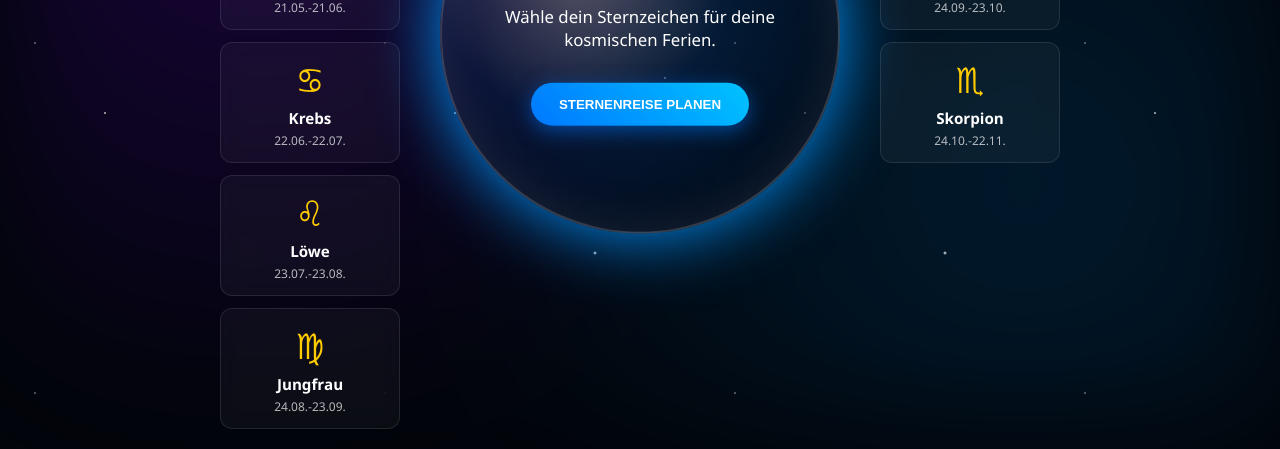
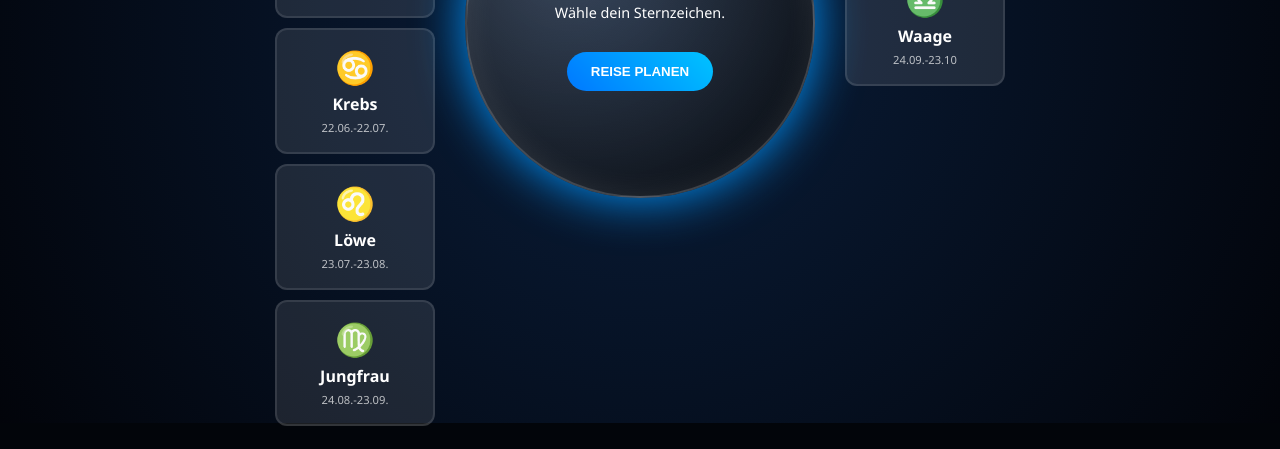
Before and after one commit to KI-Ferien/match-app, a website: page astro/index.html in a window 1280 px wide. Shown: the part 377-826 px from the top of the page. Drawn offline with Linux system fonts and the light colour scheme.

Commit message:
Update index.html

```diff
--- a/astro/index.html
+++ b/astro/index.html
@@ -6,142 +6,154 @@
     <title>KI-Ferien.de | Dein Astro-Planer</title>
     <style>
         :root {
-            --glow-color: #0096ff;
-            --mystic-purple: rgba(120, 0, 255, 0.2);
-            --text-gold: #ffcc00;
-            --bg-deep: #02050a;
+            --glow: #0096ff;
+            --gold: #ffcc00;
+            --bg: #02050a;
         }
 
-        * { box-sizing: border-box; }
+        * { box-sizing: border-box; margin: 0; padding: 0; }
 
         body {
-            margin: 0; padding: 0;
-            background-color: var(--bg-deep);
+            background-color: var(--bg);
             color: white;
-            font-family: 'Segoe UI', Tahoma, sans-serif;
-            min-height: 100vh;
-            display: flex; justify-content: center; align-items: center;
-            overflow-x: hidden; position: relative;
+            font-family: 'Segoe UI', Arial, sans-serif;
+            height: 100vh;
+            display: flex;
+            justify-content: center;
+            align-items: center;
+            overflow: hidden;
         }
 
-        .nebula {
-            position: fixed; top: 0; left: 0; width: 100%; height: 100%;
-            background: radial-gradient(circle at 20% 30%, var(--mystic-purple), transparent 50%),
-                        radial-gradient(circle at 80% 70%, rgba(0, 150, 255, 0.15), transparent 50%);
-            filter: blur(60px); z-index: -2;
-            animation: nebulaPulse 15s infinite alternate ease-in-out;
+        /* HINTERGRUND GANZ HINTEN */
+        .stars-bg {
+            position: fixed;
+            top: 0; left: 0; width: 100%; height: 100%;
+            background: radial-gradient(circle at center, #0a1e3b 0%, #02040a 100%);
+            z-index: 1;
         }
 
-        .stars-container {
-            position: fixed; top: 0; left: 0; width: 100%; height: 100%;
-            z-index: -1;
-            background-image:
-                radial-gradient(1px 1px at 10% 20%, #fff, transparent),
-                radial-gradient(1.5px 1.5px at 30% 40%, #fff, transparent),
-                radial-gradient(2px 2px at 70% 80%, #fff, transparent),
-                radial-gradient(1px 1px at 90% 30%, #fff, transparent);
-            background-size: 350px 350px;
+        /* CONTAINER GANZ VORNE */
+        .main-container {
+            position: relative;
+            z-index: 9999; /* Zwingt alles in den Vordergrund */
+            display: flex;
+            flex-direction: row;
+            align-items: center;
+            justify-content: center;
+            gap: 30px;
+            width: 100%;
+            max-width: 1200px;
+            padding: 20px;
         }
 
-        .main-container {
-            position: relative; z-index: 10;
-            display: flex; flex-direction: row; align-items: center; justify-content: center;
-            gap: 40px; width: 100%; max-width: 1250px; padding: 20px;
+        .zodiac-column {
+            display: flex;
+            flex-direction: column;
+            gap: 10px;
         }
 
-        .zodiac-column { display: flex; flex-direction: column; gap: 12px; width: 180px; }
-
         .zodiac-card {
-            background: rgba(255, 255, 255, 0.04);
-            border: 1px solid rgba(255, 255, 255, 0.1);
-            padding: 12px; text-align: center; border-radius: 12px;
-            cursor: pointer; transition: 0.3s; backdrop-filter: blur(12px);
+            background: rgba(255, 255, 255, 0.1);
+            border: 2px solid rgba(255, 255, 255, 0.1);
+            padding: 15px;
+            text-align: center;
+            border-radius: 12px;
+            cursor: pointer;
+            transition: 0.3s;
+            min-width: 160px;
+            pointer-events: auto; /* Wichtig! */
         }
 
         .zodiac-card:hover, .zodiac-card.active {
-            border-color: var(--glow-color); background: rgba(0, 150, 255, 0.15);
-            box-shadow: 0 0 25px var(--glow-color); transform: scale(1.08);
+            border-color: var(--glow);
+            background: rgba(0, 150, 255, 0.2);
+            box-shadow: 0 0 20px var(--glow);
         }
 
-        .zodiac-symbol { font-size: 2.2rem; color: var(--text-gold); display: block; }
-        .zodiac-name { font-weight: bold; display: block; margin-top: 5px; font-size: 0.95rem; }
-        .zodiac-date { font-size: 0.75rem; opacity: 0.7; pointer-events: none; }
+        .zodiac-symbol { font-size: 2rem; color: var(--gold); display: block; pointer-events: none; }
+        .zodiac-name { font-weight: bold; display: block; margin-top: 5px; pointer-events: none; }
+        .zodiac-date { font-size: 0.7rem; opacity: 0.7; pointer-events: none; }
 
+        /* GLASKUGEL */
         .crystal-ball-container {
-            width: 400px; height: 400px; flex-shrink: 0;
-            display: flex; justify-content: center; align-items: center; position: relative;
+            width: 350px;
+            height: 350px;
+            display: flex;
+            justify-content: center;
+            align-items: center;
         }
 
         .crystal-ball {
-            width: 100%; height: 100%; border-radius: 50%;
-            background: radial-gradient(circle at 35% 35%, rgba(255,255,255,0.3) 0%, rgba(0,150,255,0.1) 40%, rgba(0,5,20,0.85) 90%);
-            box-shadow: 0 0 70px var(--glow-color), inset 0 0 50px rgba(255,255,255,0.1);
-            border: 2px solid rgba(255, 255, 255, 0.2);
-            display: flex; flex-direction: column; justify-content: center; align-items: center;
-            text-align: center; padding: 45px; animation: sphereFloat 6s infinite ease-in-out;
+            width: 100%;
+            height: 100%;
+            border-radius: 50%;
+            background: radial-gradient(circle at 30% 30%, rgba(255,255,255,0.2), rgba(0,0,0,0.8));
+            box-shadow: 0 0 50px var(--glow), inset 0 0 30px rgba(255,255,255,0.1);
+            border: 2px solid rgba(255,255,255,0.2);
+            display: flex;
+            flex-direction: column;
+            justify-content: center;
+            align-items: center;
+            text-align: center;
+            padding: 30px;
         }
-        @keyframes sphereFloat { 0%, 100% { transform: translateY(0); } 50% { transform: translateY(-10px); } }
-
-        .ball-content h1 { font-size: 2rem; margin: 0; text-shadow: 0 0 15px var(--glow-color); }
-        .ball-content p { font-size: 1.05rem; margin: 20px 0; min-height: 3.5em; line-height: 1.4; }
 
         .btn-astro {
             background: linear-gradient(45deg, #0078ff, #00c3ff);
-            border: none; padding: 14px 28px; color: white; border-radius: 35px;
-            cursor: pointer; font-weight: bold; text-transform: uppercase;
-            box-shadow: 0 5px 20px rgba(0, 120, 255, 0.5); transition: 0.3s;
+            border: none;
+            padding: 12px 24px;
+            color: white;
+            border-radius: 30px;
+            cursor: pointer;
+            font-weight: bold;
+            text-transform: uppercase;
+            margin-top: 15px;
+            pointer-events: auto;
+            z-index: 10000;
         }
-        .btn-astro:hover { transform: translateY(-3px); filter: brightness(1.2); }
 
-        @media (max-width: 950px) {
-            .main-container { flex-direction: column; padding-top: 60px; }
-            .zodiac-column { flex-direction: row; flex-wrap: wrap; justify-content: center; width: 100%; }
-            .crystal-ball-container { width: 320px; height: 320px; order: -1; }
+        .btn-astro:hover { transform: scale(1.05); box-shadow: 0 0 20px var(--glow); }
+
+        @media (max-width: 850px) {
+            .main-container { flex-direction: column; overflow-y: auto; height: auto; padding: 40px 10px; }
+            .zodiac-column { flex-direction: row; flex-wrap: wrap; justify-content: center; }
         }
     </style>
 </head>
 <body>
 
-    <div class="nebula"></div>
-    <div class="stars-container"></div>
+    <div class="stars-bg"></div>
 
     <main class="main-container">
         <div class="zodiac-column">
-            <div class="zodiac-card" onclick="updateBall('widder', this)">
+            <div class="zodiac-card" onclick="selectZodiac('widder', this)">
                 <span class="zodiac-symbol">♈</span><span class="zodiac-name">Widder</span><span class="zodiac-date">21.03.-20.04.</span>
             </div>
-            <div class="zodiac-card" onclick="updateBall('stier', this)">
+            <div class="zodiac-card" onclick="selectZodiac('stier', this)">
                 <span class="zodiac-symbol">♉</span><span class="zodiac-name">Stier</span><span class="zodiac-date">21.04.-20.05.</span>
             </div>
-            <div class="zodiac-card" onclick="updateBall('zwillinge', this)">
+            <div class="zodiac-card" onclick="selectZodiac('zwillinge', this)">
                 <span class="zodiac-symbol">♊</span><span class="zodiac-name">Zwillinge</span><span class="zodiac-date">21.05.-21.06.</span>
             </div>
-            <div class="zodiac-card" onclick="updateBall('krebs', this)">
+            <div class="zodiac-card" onclick="selectZodiac('krebs', this)">
                 <span class="zodiac-symbol">♋</span><span class="zodiac-name">Krebs</span><span class="zodiac-date">22.06.-22.07.</span>
             </div>
-            <div class="zodiac-card" onclick="updateBall('loewe', this)">
+            <div class="zodiac-card" onclick="selectZodiac('loewe', this)">
                 <span class="zodiac-symbol">♌</span><span class="zodiac-name">Löwe</span><span class="zodiac-date">23.07.-23.08.</span>
             </div>
-            <div class="zodiac-card" onclick="updateBall('jungfrau', this)">
+            <div class="zodiac-card" onclick="selectZodiac('jungfrau', this)">
                 <span class="zodiac-symbol">♍</span><span class="zodiac-name">Jungfrau</span><span class="zodiac-date">24.08.-23.09.</span>
             </div>
         </div>
 
         <div class="crystal-ball-container">
             <div class="crystal-ball">
-                <div class="ball-content">
-                    <h1 id="ball-title">KI-FERIEN</h1>
-                    <p id="ball-text">Wähle dein Sternzeichen für deine kosmischen Ferien.</p>
-                    <button class="btn-astro" id="astro-btn" onclick="startTravel()">Sternenreise planen</button>
-                </div>
+                <h2 id="ball-title" style="margin:0; font-size:1.5rem;">KI-FERIEN</h2>
+                <p id="ball-text" style="margin:15px 0; font-size:0.9rem;">Wähle dein Sternzeichen.</p>
+                <button class="btn-astro" onclick="goToTravel()">Reise planen</button>
             </div>
         </div>
 
         <div class="zodiac-column">
-            <div class="zodiac-card" onclick="updateBall('waage', this)">
-                <span class="zodiac-symbol">♎</span><span class="zodiac-name">Waage</span><span class="zodiac-date">24.09.-23.10.</span>
-            </div>
-            <div class="zodiac-card" onclick="updateBall('skorpion', this)">
-                <span class="zodiac-symbol">♏</span><span class="zodiac-name">Skorpion</span><span class="zodiac-date">24.10.-22.11.</span>
-            </div>
-            <div class="zodiac-card" onclick="updateBall('schuet
+            <div class="zodiac-card" onclick="selectZodiac('waage', this)">
+                <span class="zodiac-symbol">♎</span><span class="zodiac-name">Waage</span><span class="zodiac-date">24.09.-23.10
```
